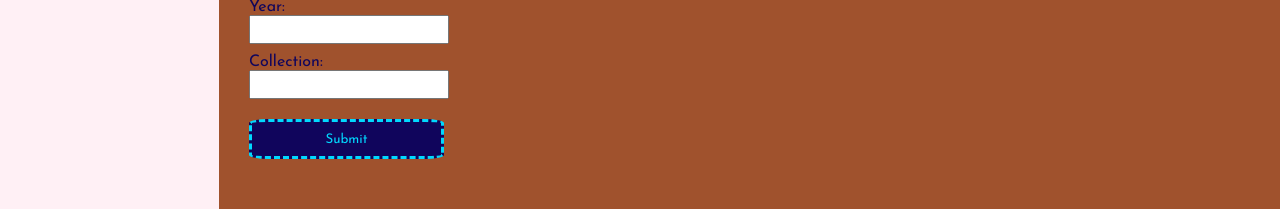
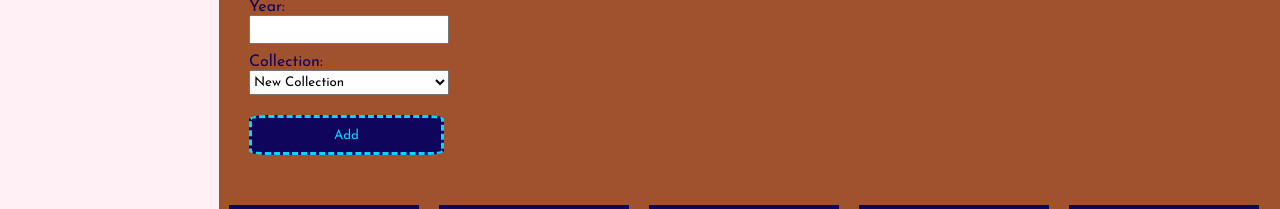
Before and after one commit to paola-yumi-m/book-app, a React (Create React App) app: page / in a window 1280 px wide. Both pictures are taken after a click on the button "Add new book". Shown: the part 358-567 px from the top of the page. Built offline with nearby package versions, Linux system fonts and the light colour scheme.

Commit message:
Adding onSubmit function.

```diff
--- a/src/AddNewBookCard.js
+++ b/src/AddNewBookCard.js
@@ -1,21 +1,47 @@
-import React from "react";
+import React, {useState} from "react";
 
-export const AddNewBookCard = () => {
+export const AddNewBookCard = ({ collections, setCollection, collectionFactory }) => {
+    const [ title, setTitle ] = useState("");
+    const [ author, setAuthor ] = useState("");
+    const [ pages, setPages ] = useState("");
+    const [ year, setYear ] = useState("");
+    const [ collectionName, setCollectionName ] = useState("");
+
+    function getOptions() {
+        return collections.map((collection, id) => collection.name === 'All' ?
+            <option key={id} value='new'>New Collection</option> :
+            <option key={id} value={collection.name}>{collection.name}</option>);
+    }
+
+    function handleSubmit(e) {
+        e.preventDefault();
+        console.log();
+        if (e.target.collection === 'new') {
+
+        }
+        // setCollection(() =>
+        //     [...collections,
+        //     collectionFactory.getCollection(e.target.title, )]
+        // )
+    }
+
     return (
         <div className='new-book'>
             <form className='add-book-form'>
                 <h3 className='form-title'>Add New Book</h3>
                 <label htmlFor='title'>Title: </label>
-                <input type='text' id='title' name='title' required/>
+                <input type='text' id='title' name='title' value={title} onChange={event => setTitle(event.target.value)} required/>
                 <label htmlFor='author'>Author: </label>
-                <input type='text' id='author' name='author' required/>
+                <input type='text' id='author' name='author' value={author} onChange={event => setAuthor(event.target.value)} required/>
                 <label htmlFor='pages'>Pages: </label>
-                <input type='number' id='pages' name='pages' required/>
+                <input type='text' id='pages' name='pages' value={pages} onChange={event => setPages(event.target.value)} required/>
                 <label htmlFor='year'>Year: </label>
-                <input type='number' id='year' name='year' required/>
+                <input type='text' id='year' name='year' value={year} onChange={event => setYear(event.target.value)} required/>
                 <label htmlFor='collection'>Collection: </label>
-                <input type='text' id='collection' name='collection' required/>
-                <input className='buttons add-book submit-button' type='submit'/>
+                <select name='collection' id='collection' onChange={event => setCollectionName(event.target.value)} required>
+                    {getOptions()}
+                </select>
+                <input className='buttons add-book submit-button' type='button' onClick={handleSubmit} value='Add' />
             </form>
         </div>
     )
--- a/src/App.js
+++ b/src/App.js
@@ -73,7 +73,7 @@ export const App = () => {
                     <div className='books-header'>
                         <h2>Books</h2>
                         <button className='buttons add-book' onClick={handleAddNewBook}>Add new book</button>
-                        {addNewBook ? <AddNewBookCard /> : <p></p>}
+                        {addNewBook ? <AddNewBookCard collections={collections} setCollection={setCollections} collectionFactory={collectionFactory} /> : <p></p>}
                     </div>
                     <ul className='book-list'>
                         {getBooks(currentCollection)}
--- a/src/styles.css
+++ b/src/styles.css
@@ -106,7 +106,7 @@
     color: #10055c;
 }
 
-input {
+input, select {
     height: 25px;
     margin-bottom: 10px;
 }
```
